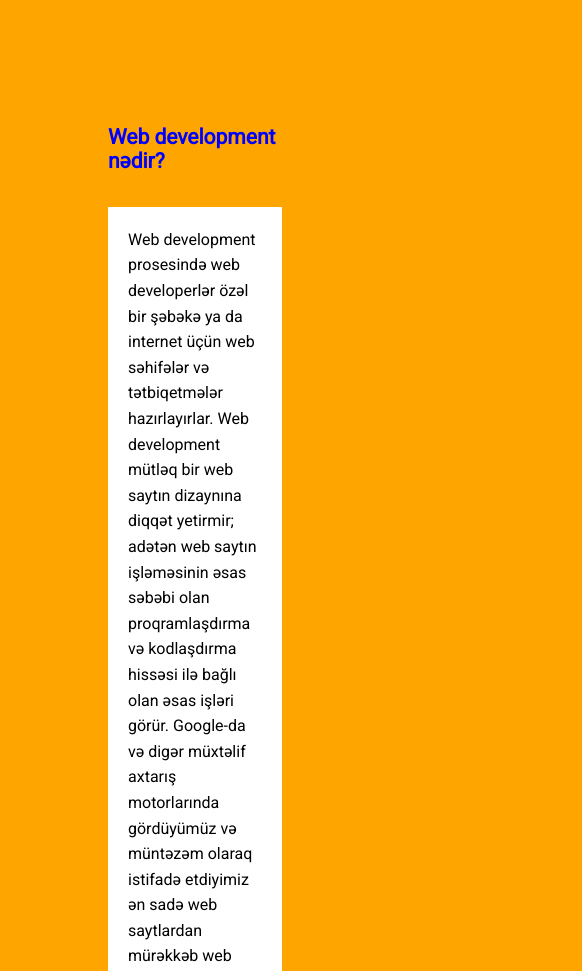
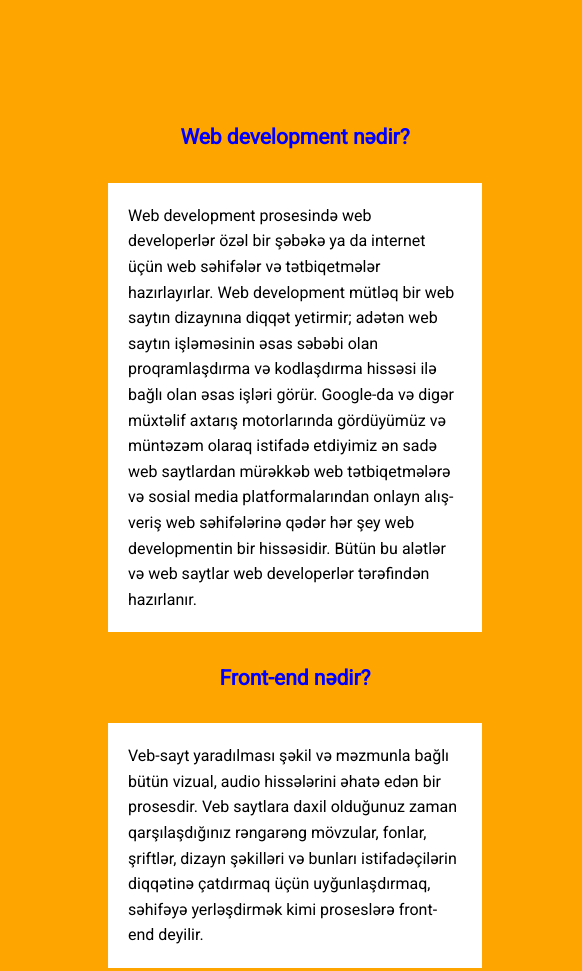
Before and after one commit to Xezer669/Task-5-yaz-l-izah-, a plain HTML site: page index.html in a window 390 px wide. Shown: the top 971 px of the page, 582 px wide, since content can reach past the window. Drawn offline with Linux system fonts and the light colour scheme.

Commit message:
css de deyisiklik etdim

```diff
--- a/index.css
+++ b/index.css
@@ -27,7 +27,7 @@ img{
     margin: 50px 50px;
 }
 
-@media only screen and (max-width: 765px) {
+@media (max-width: 765px) {
 
 
     h2 {
@@ -36,7 +36,6 @@ img{
     }
 
      p {
-        background-color: white;
         line-height: 1.6;
     }
 
@@ -45,6 +44,7 @@ img{
         flex-direction: column;
         justify-content: center;
         align-items: center;
+        width: 100%;
     }
 
     img{
```
